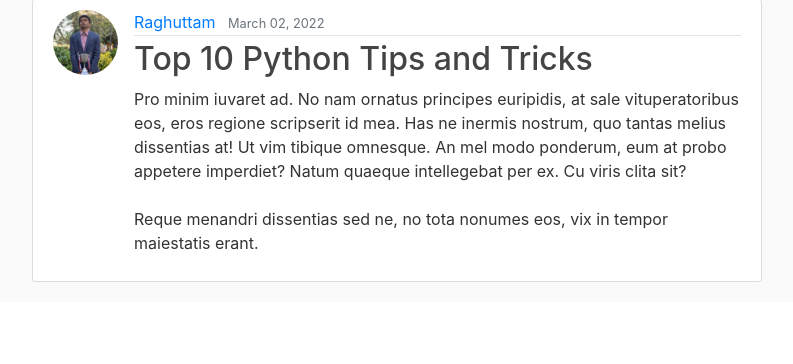
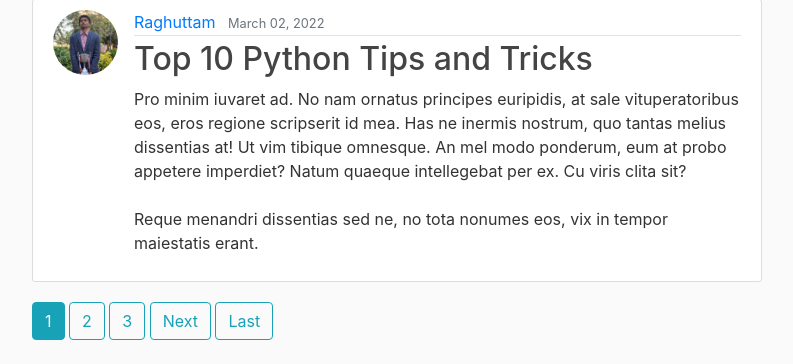
Before and after one commit to raghuttam1508/Blog-WebApp-using-Django, a Django app: page / in a window 1280 px wide. Shown: the part 676-1040 px from the top of the page, without its empty margins (53-846 px from the left). Before the commit the page ends 958 px from the top, so only its background shows below. Run offline with Django 4.2, Linux system fonts and the light colour scheme; data comes from the database, SQL or seed files in the repository; some libraries are stand-ins or nearby versions.

Commit message:
buttons for next, prev, last, first

```diff
--- a/django_project/blog/templates/blog/home.html
+++ b/django_project/blog/templates/blog/home.html
@@ -17,4 +17,27 @@
     <p class="article-content">{{ post.content }}</p>
   </div>
 </article>
-{% endfor %} {% endblock content %}
+{% endfor %} {% if is_paginated %} {% if page_obj.has_previous %}
+<a class="btn btn-outline-info mb-4" href="?page=1">First</a>
+<a
+  class="btn btn-outline-info mb-4"
+  href="?page={{ page_obj.previous_page_number }}"
+  >Previous</a
+>
+{% endif %} {% for num in page_obj.paginator.page_range %}
+  {% if page_obj.number == num %}
+    <a class="btn btn-info mb-4" href="?page={{ num }}">{{ num }}</a>
+  {% elif num > page_obj.number|add:'-3' and num < page_obj.number|add:'3' %}
+<a class="btn btn-outline-info mb-4" href="?page={{ num }}">{{ num }}</a>
+{% endif %} {% endfor %} {% if page_obj.has_next %}
+<a
+  class="btn btn-outline-info mb-4"
+  href="?page={{ page_obj.next_page_number }}"
+  >Next</a
+>
+<a
+  class="btn btn-outline-info mb-4"
+  href="?page={{ page_obj.paginator.num_pages }}"
+  >Last</a
+>
+{% endif %} {% endif %} {% endblock content %}
```
